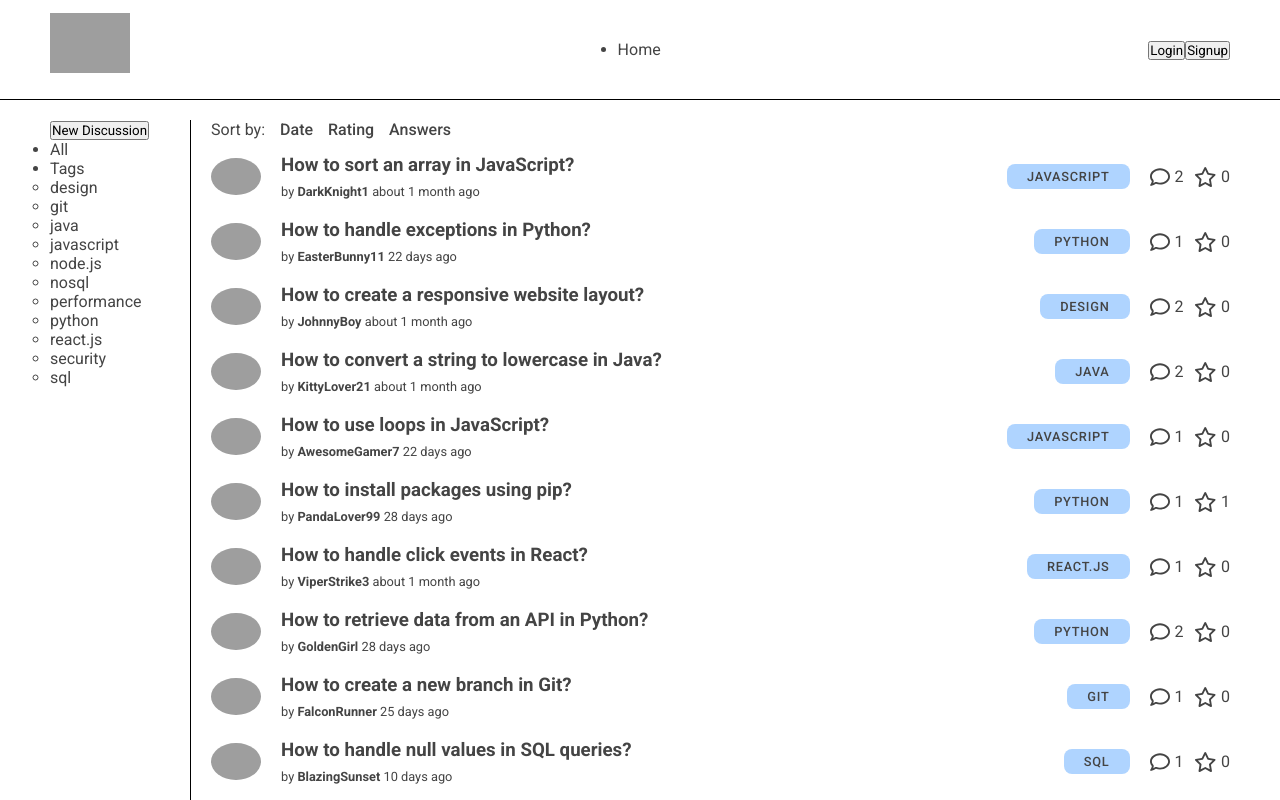
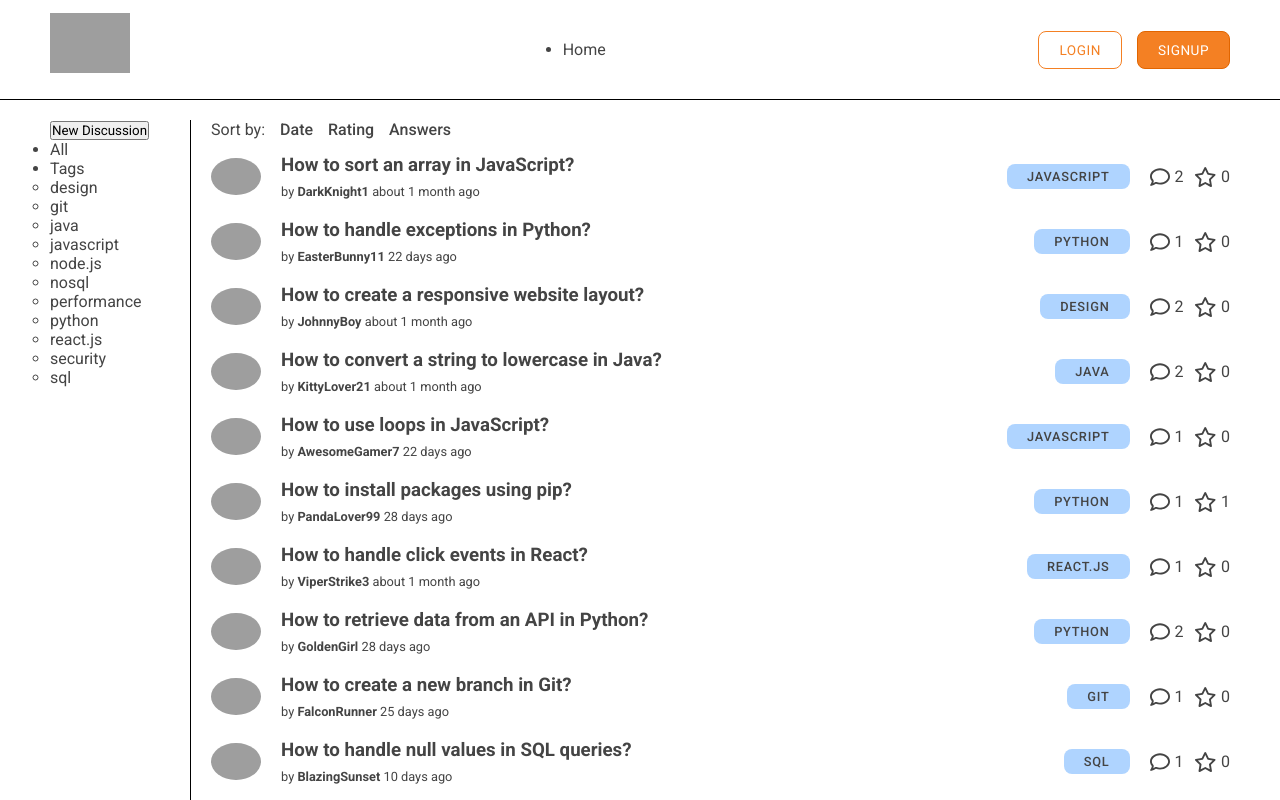
Before and after one commit to justasti/FEU6-galutinis-atsiskaitymas, a React (Vite) app: page / in a window 1280 px wide. Shown: the top 800 px of the page. Built offline with nearby package versions, Linux system fonts and the light colour scheme; data requests are answered from the project's data file; grey boxes are pictures that could not be loaded.

Commit message:
replace buttons with custom Button

```diff
--- a/src/features/UI/header/header.component.jsx
+++ b/src/features/UI/header/header.component.jsx
@@ -2,6 +2,7 @@ import { Link } from 'react-router-dom'
 import { StyledHeader } from './header.styles'
 import { useDispatch, useSelector } from 'react-redux'
 import { logout } from '../../users/users.slice'
+import { Button } from '../../'
 const Header = () => {
   const dispatch = useDispatch()
   const { authUser } = useSelector((state) => state.users)
@@ -15,19 +16,19 @@ const Header = () => {
           <Link to='/'>Home</Link>
         </li>
       </ul>
-      <div className='buttons_container'>
+      <div className='buttons-container'>
         {authUser ? (
           <>
             <p>{authUser.username}</p>
-            <button onClick={() => dispatch(logout())}>Log Out</button>
+            <Button onClick={() => dispatch(logout())}>Log Out</Button>
           </>
         ) : (
           <>
             <Link to='/login'>
-              <button>Login</button>
+              <Button>Login</Button>
             </Link>
             <Link to='/signup'>
-              <button>Signup</button>
+              <Button variant='inverted'>Signup</Button>
             </Link>
           </>
         )}
--- a/src/features/UI/header/header.styles.jsx
+++ b/src/features/UI/header/header.styles.jsx
@@ -14,4 +14,8 @@ export const StyledHeader = styled.header`
     height: 70px;
     padding-bottom: 10px;
   }
+  .buttons-container {
+    display: flex;
+    gap: 15px;
+  }
 `
```
